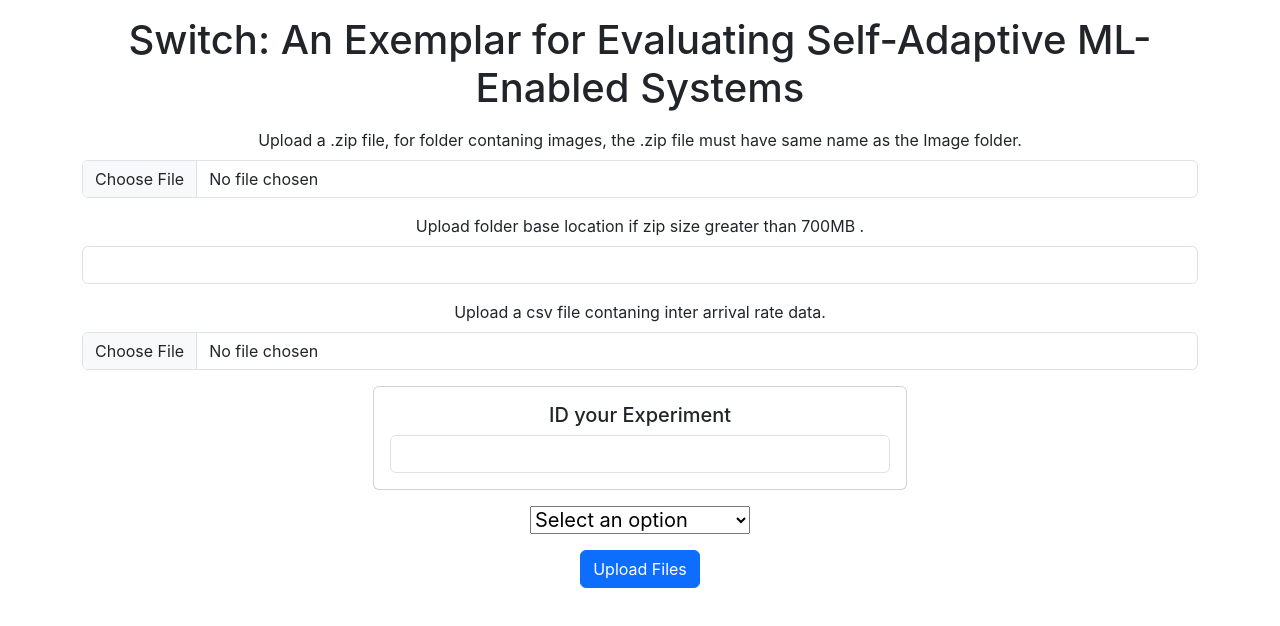
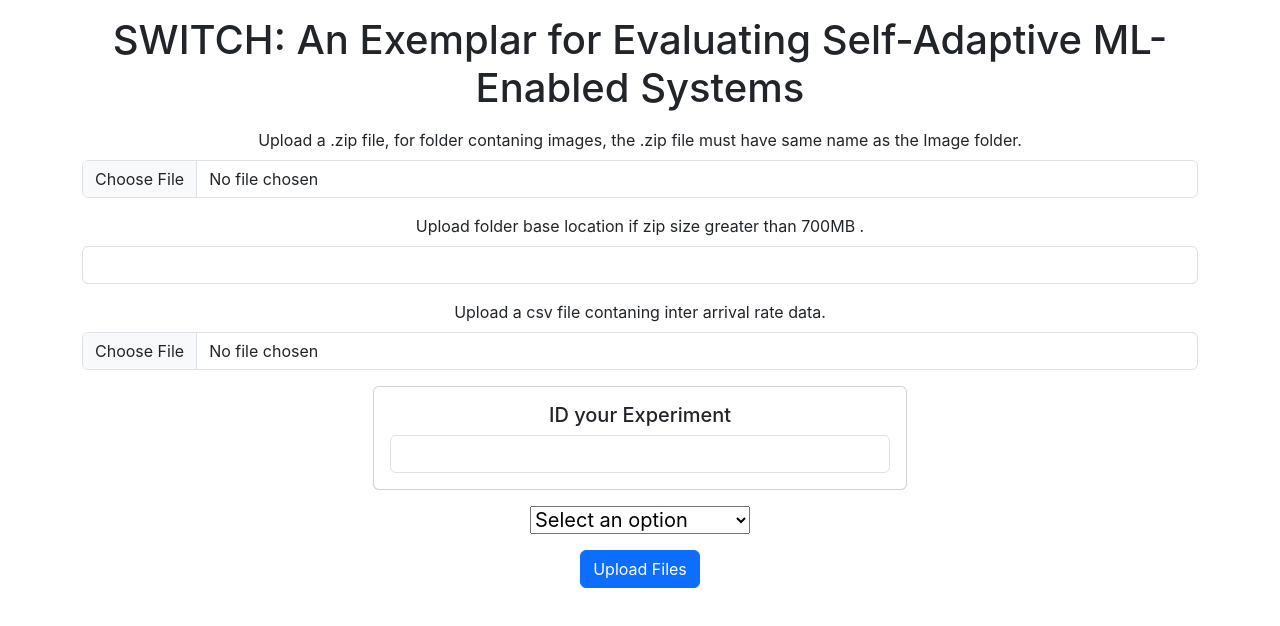
Before and after one commit to sa4s-serc/switch, a React (Create React App) app: page / in a window 1280 px wide. Shown: the top 626 px of the page. Built offline with nearby package versions, Linux system fonts and the light colour scheme; no server answers.

Commit message:
Update Home.js

```diff
--- a/src/Home.js
+++ b/src/Home.js
@@ -175,7 +175,7 @@ const Home = () => {
   return (
     <div className="container mt-3 ">
       {!showDashBoard && <div>
-        <h1 className="mb-3">Switch: An Exemplar for Evaluating Self-Adaptive ML-Enabled Systems</h1>
+        <h1 className="mb-3">SWITCH: An Exemplar for Evaluating Self-Adaptive ML-Enabled Systems</h1>
         <div className="mb-3">
           <label htmlFor="zipFileInput" className="form-label">
             Upload a .zip file, for folder contaning images, the .zip file must have same name as the Image folder.
```
